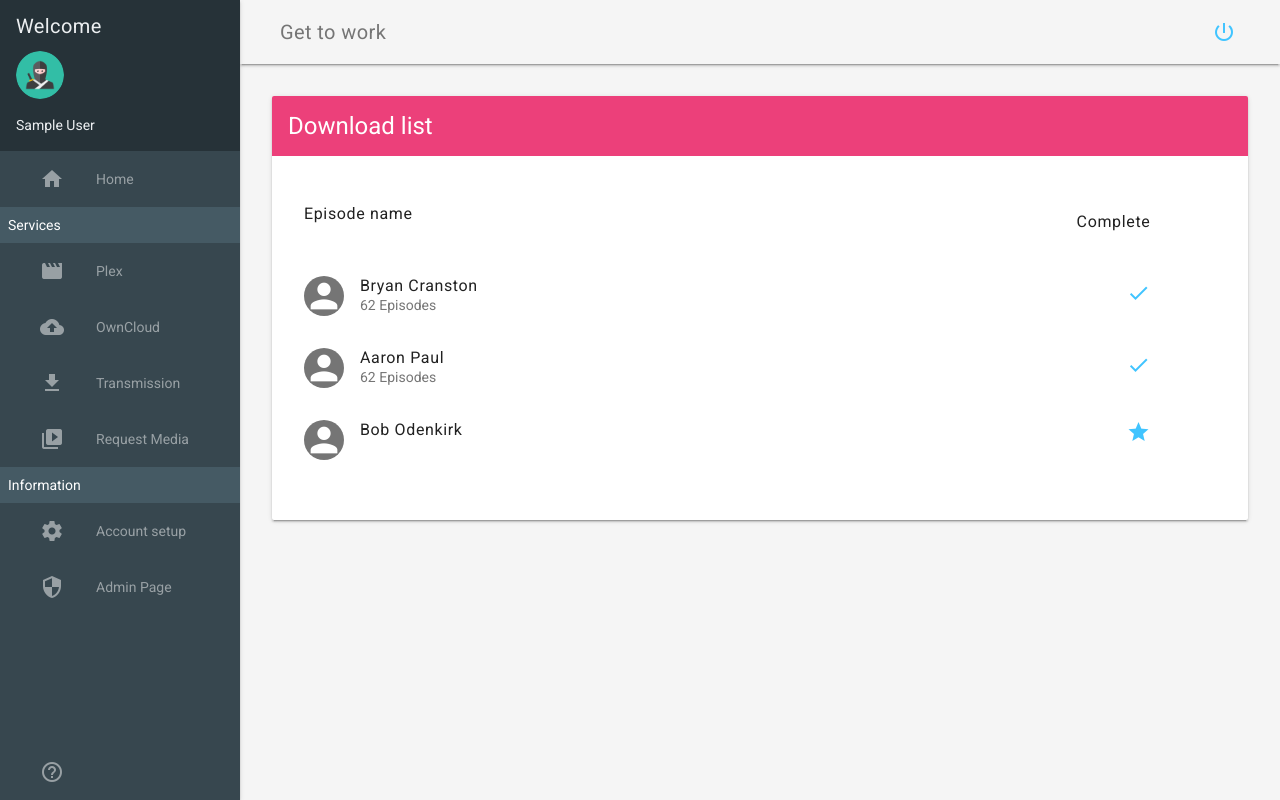
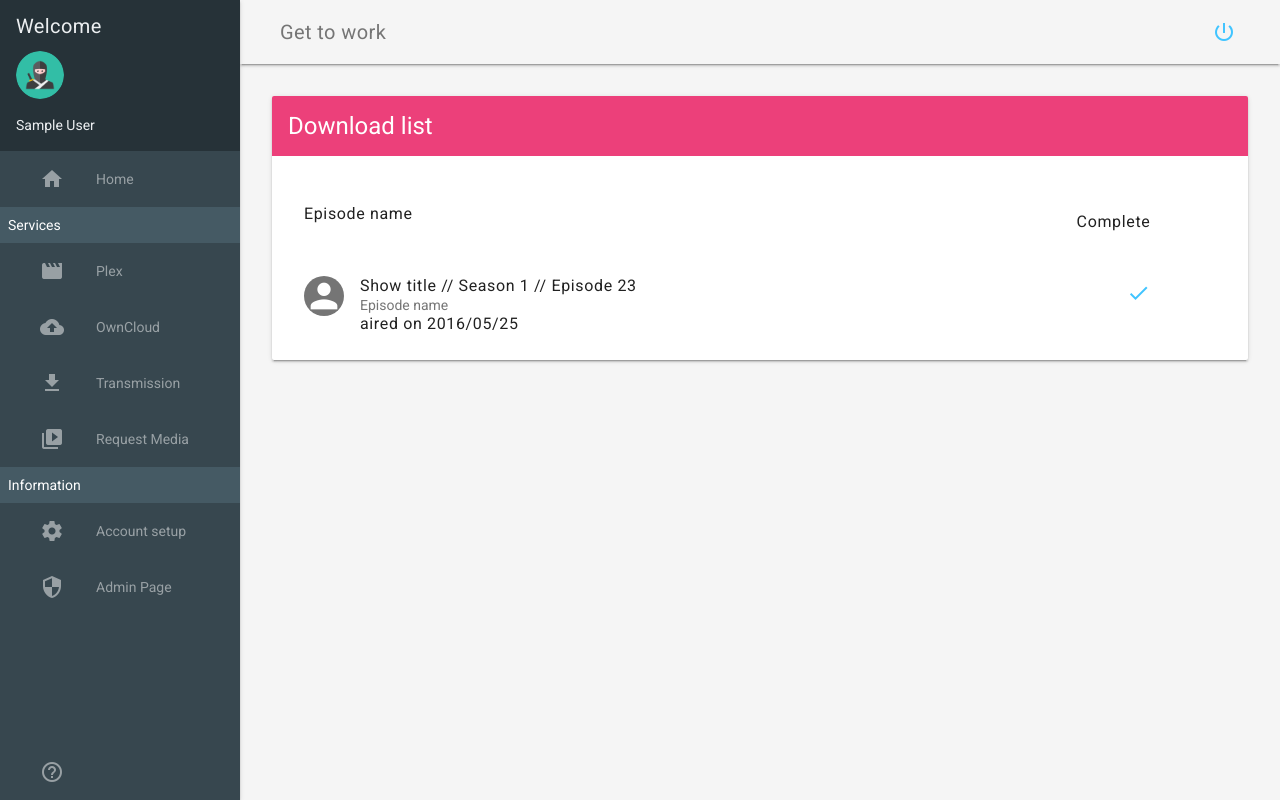
Before and after one commit to jorgii/lebaguette, a Django app: page /requestmedia/episodes/ in a window 1280 px wide. Run offline with Django 3.2, Linux system fonts and the light colour scheme; the visitor is signed in with stand-in values (Sample User, id 1); data comes from the database, SQL or seed files in the repository; parts of the project's set-up code (start-up, migrations or seed data) failed here and were passed over; some libraries are stand-ins or nearby versions.

Commit message:
prepare episodes for backend

```diff
--- a/lebaguette/templates/requestmedia/episodes.html
+++ b/lebaguette/templates/requestmedia/episodes.html
@@ -36,30 +36,11 @@
                 <li class="mdl-list__item mdl-list__item--two-line">
                   <span class="mdl-list__item-primary-content">
                     <i class="material-icons mdl-list__item-avatar">person</i>
-                    <span>Bryan Cranston</span>
-                    <span class="mdl-list__item-sub-title">62 Episodes</span>
+                    <span>Show title // Season 1 // Episode 23</span>
+                    <span class="mdl-list__item-sub-title">Episode name</span><span class="mdl-list__item-caption">aired on 2016/05/25</span>
                   </span>
                   <span class="mdl-list__item-secondary-content">
                     <a class="list__item-secondary-action" href="#"><i class="material-icons">check</i></a>
-                  </span>
-                </li>
-                <li class="mdl-list__item mdl-list__item--two-line">
-                  <span class="mdl-list__item-primary-content">
-                    <i class="material-icons mdl-list__item-avatar">person</i>
-                    <span>Aaron Paul</span>
-                    <span class="mdl-list__item-sub-title">62 Episodes</span>
-                  </span>
-                  <span class="mdl-list__item-secondary-content">
-                    <a class="mdl-list__item-secondary-action" href="#"><i class="material-icons">check</i></a>
-                  </span>
-                </li>
-                <li class="mdl-list__item mdl-list__item--three-line">
-                  <span class="mdl-list__item-primary-content">
-                    <i class="material-icons  mdl-list__item-avatar">person</i>
-                    <span>Bob Odenkirk</span>
-                  </span>
-                  <span class="mdl-list__item-secondary-content">
-                    <a class="mdl-list__item-secondary-action" href="#"><i class="material-icons">star</i></a>
                   </span>
                 </li>
               </ul>
```
